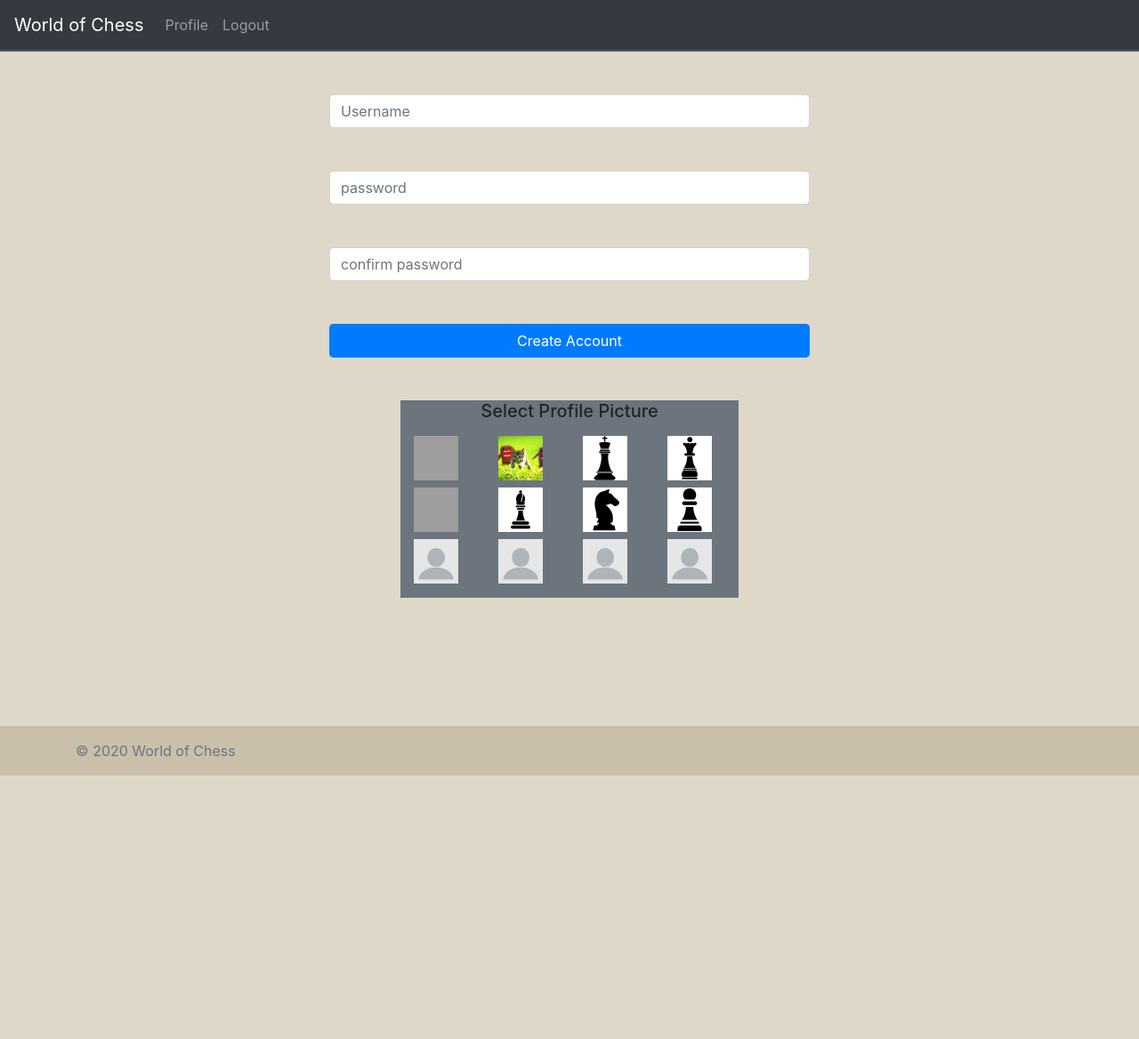
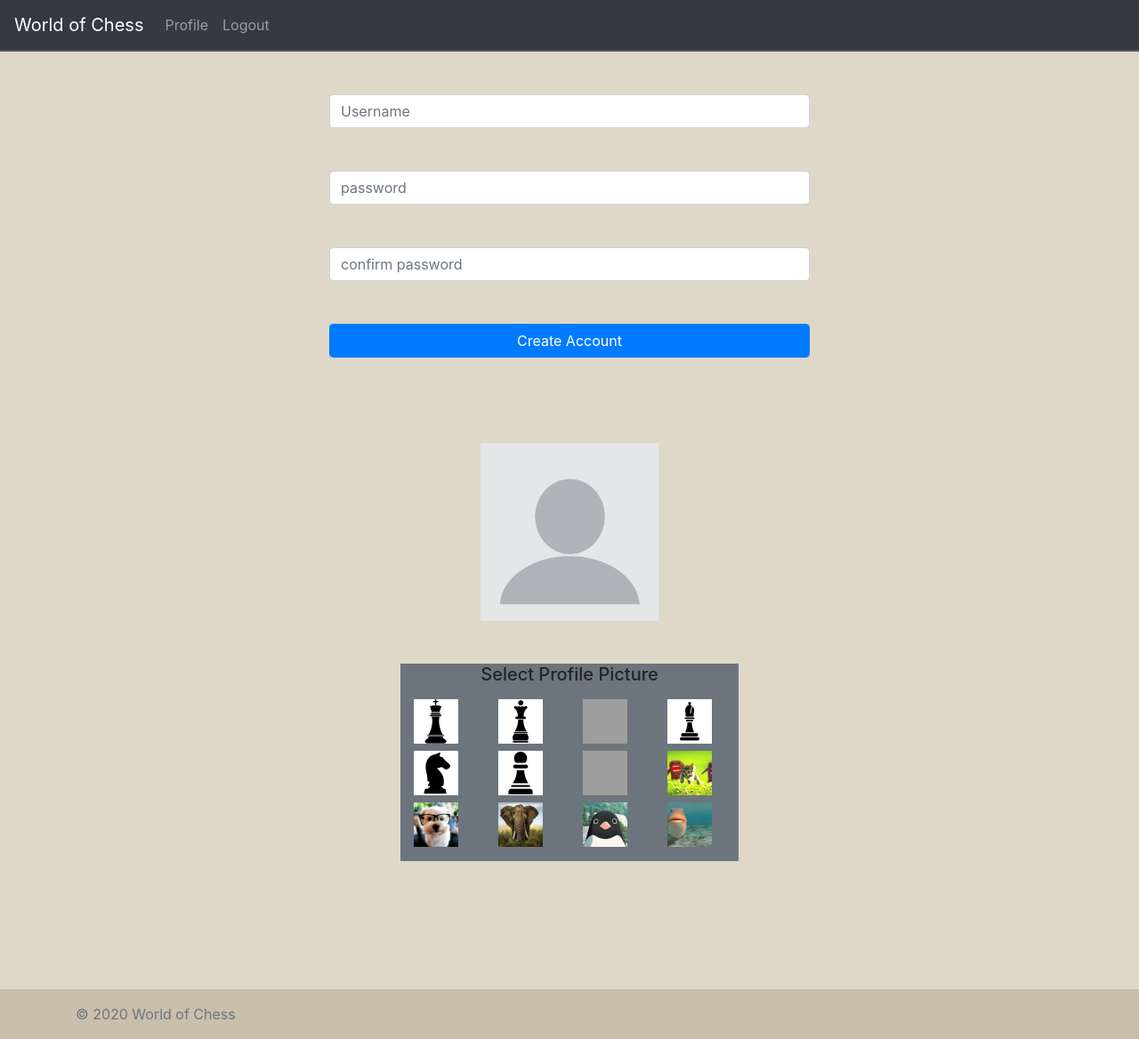
Before and after one commit to JonahSutter/COMP442_Website_Project, a Flask app: page /create/ in a window 1280 px wide. Shown: the whole page at 89% size. Before the commit the page ends 872 px from the top, so only its background shows below. Run offline with Flask 2, Linux system fonts and the light colour scheme; parts of the project's set-up code (start-up, migrations or seed data) failed here and were passed over; some libraries are stand-ins or nearby versions; grey boxes are pictures that could not be loaded.

Commit message:
Added profile picker functionality to create account page

```diff
--- a/templates/create_account.html
+++ b/templates/create_account.html
@@ -7,10 +7,11 @@ Create Account
 
 {% block scripts %}
 <script>
-function goBack() {
-    window.history.back();
-}
-</script>
+    function goBack() {
+        window.history.back();
+    }
+    </script>
+    <script src="/static/scripts/profile_picker.js"> </script>
 {% endblock %}
 
 {% block stylesheet %}
@@ -47,12 +48,17 @@ function goBack() {
             <div class="col-md-6">
                 <button class="form-control btn btn-primary" id="submit-button" onclick="return true"> Create Account </button>
                 <!-- Add <submit> and <option> tags for profile image picker -->
+                <input id="picture-holder" type="text" class="form-control" name="picture-holder" value="/static/images/profile_pictures/default_profile.png" hidden>
             </div>
         </div>
     </form>
 </div>
 
 <div class="container profile-picture-picker">
+
+    <div class="profilepic d-flex mt-5 pt-5 justify-content-center">
+        <img src="/static/images/profile_pictures/default_profile.png" id="profile_pic" alt="Profile Picture" width="200" height="200">
+    </div>
 
     <div class="row mt-5">
         <div class="col-md-4 mx-auto bg-secondary text-center">
@@ -62,46 +68,46 @@ function goBack() {
 
     <div class="row d-flex justify-content-center">
         <div class="col-md-1 bg-secondary pt-2">
-            <img src="/static/images/profile_pictures/pikachu.jpg" id="pikachu" alt="Profile Picture Option" width="50" height="50">
-        </div>
-        <div class="col-md-1 bg-secondary pt-2">
-            <img src="/static/images/profile_pictures/cat.jpg" id="cat" alt="Profile Picture Option" width="50" height="50">
-        </div>
-        <div class="col-md-1 bg-secondary pt-2">
             <img src="/static/images/profile_pictures/king.png" id="king" alt="Profile Picture Option" width="50" height="50">
         </div>
         <div class="col-md-1 bg-secondary pt-2">
             <img src="/static/images/profile_pictures/queen.png" id="queen" alt="Profile Picture Option" width="50" height="50">
         </div>
-    </div>
-
-    <div class="row d-flex justify-content-center">
         <div class="col-md-1 bg-secondary pt-2">
             <img src="/static/images/profile_pictures/rook.png" id="rook" alt="Profile Picture Option" width="50" height="50">
         </div>
         <div class="col-md-1 bg-secondary pt-2">
             <img src="/static/images/profile_pictures/bishop.png" id="bishop" alt="Profile Picture Option" width="50" height="50">
         </div>
+    </div>
+
+    <div class="row d-flex justify-content-center">
         <div class="col-md-1 bg-secondary pt-2">
-            <img src="/static/images/profile_pictures/knight.png" id="'knight" alt="Profile Picture Option" width="50" height="50">
+            <img src="/static/images/profile_pictures/knight.png" id="knight" alt="Profile Picture Option" width="50" height="50">
         </div>
         <div class="col-md-1 bg-secondary pt-2">
             <img src="/static/images/profile_pictures/pawn.png" id="pawn" alt="Profile Picture Option" width="50" height="50">
+        </div>
+        <div class="col-md-1 bg-secondary pt-2">
+            <img src="/static/images/profile_pictures/pikachu.jpg" id="pikachu" alt="Profile Picture Option" width="50" height="50">
+        </div>
+        <div class="col-md-1 bg-secondary pt-2">
+            <img src="/static/images/profile_pictures/cat.jpg" id="cat" alt="Profile Picture Option" width="50" height="50">
         </div>
     </div>
 
     <div class="row d-flex justify-content-center">
         <div class="col-md-1 bg-secondary pt-2 pb-3">
-            <img src="/static/images/profile_pictures/default_profile.png" alt="Profile Picture Option" width="50" height="50">
+            <img src="/static/images/profile_pictures/dog.jpg" id="dog" alt="Profile Picture Option" width="50" height="50">
         </div>
         <div class="col-md-1 bg-secondary py-2">
-            <img src="/static/images/profile_pictures/default_profile.png" alt="Profile Picture Option" width="50" height="50">
+            <img src="/static/images/profile_pictures/elephant.jpg" id="elephant" alt="Profile Picture Option" width="50" height="50">
         </div>
         <div class="col-md-1 bg-secondary py-2">
-            <img src="/static/images/profile_pictures/default_profile.png" alt="Profile Picture Option" width="50" height="50">
+            <img src="/static/images/profile_pictures/penguin.jpg" id="penguin" alt="Profile Picture Option" width="50" height="50">
         </div>
         <div class="col-md-1 bg-secondary py-2">
-            <img src="/static/images/profile_pictures/default_profile.png" alt="Profile Picture Option" width="50" height="50">
+            <img src="/static/images/profile_pictures/fish.jpg" id="fish" alt="Profile Picture Option" width="50" height="50">
         </div>
     </div>
 </div>
```
Also changed, not shown: chess_data.sqlite3.
